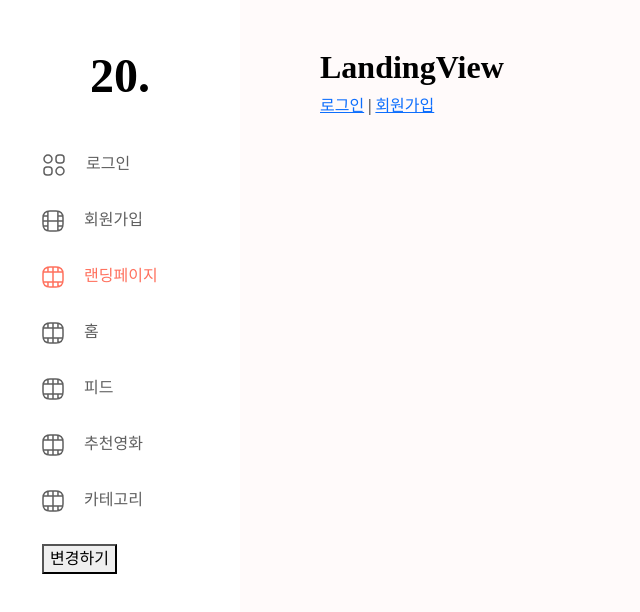
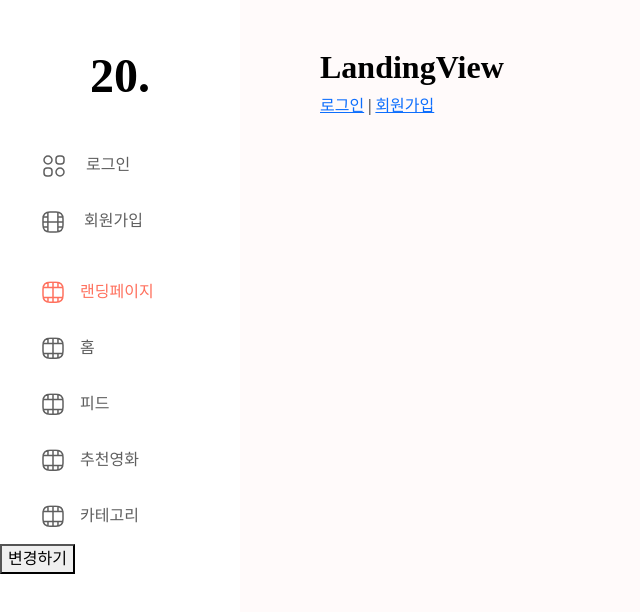
Before and after one commit to nimusmix/20-movie-recommend-project, a Vue app in the folder final-pjt-front/: page / in a window 1280 px wide. Shown: the top 612 px of the page, without its empty margins (0-640 px from the left). Built offline with nearby package versions, Linux system fonts and the light colour scheme; no server answers; a web font is replaced by a local one.

Commit message:
Sass 업데이트 (버튼, 카드, 애니메이션)

```diff
--- a/final-pjt-front/src/App.vue
+++ b/final-pjt-front/src/App.vue
@@ -5,12 +5,12 @@
       <nav id="col-nav">
         <a id="nav-logo" class="logo t-d-none">20.</a>
         <router-link :to="{ name: 'ProfileView', params: { username: username } }">{{ username }}</router-link>
+        <div v-if="isLogin">
+            <button @click="logout">로그아웃</button>                 <!-- 나중에 로그아웃 버튼 만들고 로그아웃 router link로 수정-->
+          </div>
         <ul id="nav-ul">
-          <li v-if="isLogin">
-            <button  @click="logout">로그아웃</button>                 <!-- 나중에 로그아웃 버튼 만들고 로그아웃 router link로 수정-->
-          </li>
           <li v-if="!isLogin">
-            <router-link :to="{ name: 'LoginView' }" >
+            <router-link class="nav-item" :to="{ name: 'LoginView' }" >
               <svg width="24" height="24" viewBox="0 0 24 24" fill="none" xmlns="http://www.w3.org/2000/svg">
                 <path d="M17 10H19C21 10 22 9 22 7V5C22 3 21 2 19 2H17C15 2 14 3 14 5V7C14 9 15 10 17 10ZM5 22H7C9 22 10 21 10 19V17C10 15 9 14 7 14H5C3 14 2 15 2 17V19C2 21 3 22 5 22ZM6 10C7.06087 10 8.07828 9.57857 8.82843 8.82843C9.57857 8.07828 10 7.06087 10 6C10 4.93913 9.57857 3.92172 8.82843 3.17157C8.07828 2.42143 7.06087 2 6 2C4.93913 2 3.92172 2.42143 3.17157 3.17157C2.42143 3.92172 2 4.93913 2 6C2 7.06087 2.42143 8.07828 3.17157 8.82843C3.92172 9.57857 4.93913 10 6 10V10ZM18 22C19.0609 22 20.0783 21.5786 20.8284 20.8284C21.5786 20.0783 22 19.0609 22 18C22 16.9391 21.5786 15.9217 20.8284 15.1716C20.0783 14.4214 19.0609 14 18 14C16.9391 14 15.9217 14.4214 15.1716 15.1716C14.4214 15.9217 14 16.9391 14 18C14 19.0609 14.4214 20.0783 15.1716 20.8284C15.9217 21.5786 16.9391 22 18 22Z" stroke-width="1.5" stroke-miterlimit="10" stroke-linecap="round" stroke-linejoin="round"/>
               </svg>
@@ -18,7 +18,7 @@
             </router-link>
           </li>
           <li v-if="!isLogin">
-            <router-link  :to="{ name: 'SignupView' }" >
+            <router-link  class="nav-item" :to="{ name: 'SignupView' }" >
               <svg width="22" height="22" viewBox="0 0 22 22" fill="none" xmlns="http://www.w3.org/2000/svg">
                 <path d="M5.89 1.52L5.89 20.48M15.89 1.52L15.89 20.48M5.89 5.97L1.54 5.97M5.89 11L1.03 11M5.89 15.97L1.48 15.97M20.89 5.97L16.54 5.97M20.89 11L16.03 11M15.97 11L4.97 11M20.89 15.97L16.48 15.97M8 21L14 21C19 21 21 19 21 14L21 8C21 3 19 1 14 1L8 0.999999C3 0.999999 1 3 1 8L0.999999 14C0.999999 19 3 21 8 21Z" stroke-width="1.5" stroke-linecap="round" stroke-linejoin="round"/>
               </svg>
@@ -28,15 +28,19 @@
           <li
           v-for="(routerName, routerLink, index) in routerLinks" :key="index"
           >
-            <router-link class="nav-hover"  :to="{ name: routerLink }" >
+            <div class="li-inner-box">
+              <router-link class="nav-item"  :to="{ name: routerLink }" >
                 <svg width="22" height="22" viewBox="0 0 22 22" fill="none" xmlns="http://www.w3.org/2000/svg">
                     <path d="M1.52 16.11H20.48M1.52 6.11H20.48M5.97 16.11V20.46M11 16.11V20.97M15.97 16.11V20.52M5.97 1.11V5.46M11 1.11V5.97M11 6.03V17.03M15.97 1.11V5.52M21 14V8C21 3 19 1 14 1H8C3 1 1 3 1 8V14C1 19 3 21 8 21H14C19 21 21 19 21 14Z"  stroke-width="1.5" stroke-linecap="round" stroke-linejoin="round"/>
                 </svg>
+                <div class="v-a-middle">
                   {{ routerName }}
+                </div>
               </router-link>
+            </div>
           </li>
-          <li><button @click="changeClass">변경하기</button></li>
         </ul>
+        <button @click="changeClass">변경하기</button>
       </nav>
       <router-view id="router-view" />
   </div>
@@ -100,6 +104,7 @@
     //시맨틱 컬러
     --primary-color: #FF715E;
     --primary-color-15: #ff715e60;
+    --primary-color-10: #ff715e23;
     --danger-color: #F16464 ;
     --warning-color: #F5AB35;
     --success-color: #47C1C3;
@@ -111,12 +116,16 @@
     --bg-router-color:#FFFAFA;
     --disable-color:#5F5F5F;
     --text-color:#000;
+
+    //버튼 텍스트 컬러
+    --button-live-text-color:#FFF;
   }
 
   #app.dark {
     //시맨틱 컬러
     --primary-color: #FF715E;
     --primary-color-15: #ff715e24;
+    --primary-color-10: #ff715e11;
     --danger-color: #F16464 ;
     --warning-color: #F5AB35;
     --success-color: #47C1C3;
@@ -128,6 +137,9 @@
     --bg-router-color:#1F1F1F;
     --disable-color:#c8c8c8;
     --text-color:#FFF;
+
+    //버튼 텍스트 컬러
+    --button-live-text-color:#FFF;
   }
 // 텍스트 스타일
   // 큰 텍스트 - h1
@@ -145,17 +157,41 @@
     font-size: $lg-font-size;
     font-weight: $lg-font-weight;
   }
+  $trans-global:width 1s, height 1s, background-color 1s, transform 1s, border-color 1s, color 1s;
+  $trans-global-fast:width 0.5s, height 0.5s, background-color 0.5s, transform 0.5s, border-color 0.5s, color 0.5s;
+  $trans-global-very-fast:width 0.1s, height 0.1s, background-color 0.1s, transform 0.1s, border-color 0.1s, color 0.1s;
+// button 스타일
+  .button-list{
+    .main-button{
+      margin-right: 0.5rem;
+      margin-bottom: 0.5rem;
+    }
+  }
+  .main-button {
+    padding: 0.2rem 1rem;
+    color:var(--primary-color);
+    border: 1px solid var(--primary-color);
+    background: none;
+    border-radius: 30px;
+    transition: $trans-global-fast;//$trans-global;
+    &.selected{
+      background-color: var(--primary-color);
+      color:var(--button-live-text-color);
+    }
+    &:hover{
+      background-color: var(--primary-color);
+      color:var(--button-live-text-color);
+    }
+  }
 // 전역 스타일
-  $trans-global:width 2s, height 2s, background-color 1s, transform 2s !global;
-
   #app {
     font-family:$body-font;
     background-color: var(--bg-router-color);
     color: var(--text-color);
     // -webkit-transition:width 2s, height 2s, background-color 2s, -webkit-transform 2s;
-    transition:$trans-global;
-    font-size:$main-font-size;
-    font-weight:$main-font-weight;
+    transition: $trans-global;//$trans-global;
+    font-size: $main-font-size;
+    font-weight: $main-font-weight;
   }
   //텍스트 데코레이션
   .t-d-none{
@@ -167,6 +203,7 @@
     font-weight: 600;
     font-size: 3rem;
   }
+
 // 네비 스타일
   #col-nav{
     $nav-width:240px !global;
@@ -182,11 +219,33 @@
     svg {
       stroke: var(--disable-color);
     }
+
+    #nav-ul{
+
+      margin: 0px;
+      padding: 0px;
+      li{
+        padding-left: $main-nav-padding-left;
+        height: 56px;
+        border-right: 5px solid var(--bg-color);
+        svg{
+          margin-right: 16px;
+        }
+        transition:$trans-global-fast;
+      }
+      li:hover{
+       background-color: var(--primary-color-10);
+       border-right: 5px solid var(--primary-color);
+       transition:$trans-global-fast;
+      }
       a {
+        display: inline-block;
+        vertical-align: middle;
         color: var(--disable-color);
         text-decoration: none;
+
       }
-    .nav-hover:hover{
+      li:hover a{
         color: var(--primary-color);
         svg {
           stroke: var(--primary-color);
@@ -198,16 +257,6 @@
           stroke: var(--primary-color);
         }
       }
-    #nav-ul{
-      margin: 0px;
-      padding: 0px;
-      li{
-        padding-left: $main-nav-padding-left;
-        height: 56px;
-        svg{
-          margin-right: 16px;
-        }
-      }
     }
     #nav-logo {
       color: var(--text-color);
@@ -216,6 +265,19 @@
       padding: 0px $main-nav-padding-left;
       margin-top: 40px;
       margin-bottom: 40px;
+    }
+    .li-inner-box{
+      width:100%;
+      height:100%;
+      position: relative;
+    }
+    .li-inner-box a{
+      position: absolute;top: 50%;
+      transform: translate(0%,-50%) /* 자식요소에 translate 값 주기*/
+    }
+    .v-a-middle{
+      display: inline-block;
+      vertical-align: middle;
     }
   }
 
@@ -228,62 +290,7 @@
   }
 
 
-
-
-
-
-
-
-//   $colors:(
-//     light: (
-//       bg-color:$white,
-//       text-color:$black,
-//       live-color:$live-color,
-//       primary-color:$primary-color,
-//     ),
-//     dark: (
-//       bg-color:$black,
-//       text-color:$white,
-//       live-color:$live-color,
-//       primary-color:$primary-color,
-//     )
-//   );
-
-// // 컬러세팅 함수
-//   @function get-color($key, $type: 'light'){
-//     @each $name, $color in map-get($colors, $type){
-//       @if($key == $name){
-//         @return $color
-//       }
-//     }
-//     $primary-color:#333 !global;
-//   };
-
-//   @mixin switch-color($property,$color){
-//     #{$property}: get-color($color);
-//     @at-root #app.dark & {
-//       #{$property}: get-color($color, dark);
-
-//     }
-//   };
-
-// // 메인
-// #color-mode{
-//   @include switch-color(background-color, bg-color);
-//   @include switch-color(color, text-color);
-// };
-
-// #app {
-//   font-family: $logo-font;
-//   -webkit-font-smoothing: antialiased;
-//   -moz-osx-font-smoothing: grayscale;
-// }
-
-// //네비바
-//   nav a {
-//     text-decoration: none;
-//     @include switch-color(color, text-color);
-//   }
+  //
 
 
 
--- a/final-pjt-front/src/components/CategoryItem.vue
+++ b/final-pjt-front/src/components/CategoryItem.vue
@@ -1,12 +1,10 @@
 <template>
-  <div class="card">
-    <router-link :to="{ name: 'DetailView', params: { pk: movie.id, movie:movie }}">
+  <div class="movie-card">
+    <router-link class="t-d-none" :to="{ name: 'DetailView', params: { pk: movie.id, movie:movie }}">
       <img :src="`https://image.tmdb.org/t/p/original/${ movie.poster_path }`"
       class="card-img-top" alt="...">
-      <div class="card-body">
-        <h5 class="card-title">{{ movie.title }}</h5>
-        <p class="card-text">{{ movie.vote_average }}</p>
-      </div>
+      <h5>{{ movie.title }}</h5>
+      <p><span>평균 별 </span>{{ movie.vote_average }}</p>
     </router-link>
   </div>
 </template>
--- a/final-pjt-front/src/views/CategoryView.vue
+++ b/final-pjt-front/src/views/CategoryView.vue
@@ -1,11 +1,11 @@
 <template>
   <div>
     <h1 class="h1">카테고리</h1>
-    <div>
+    <div class="button-list">
       <button
         v-for="ott in otts"
         :key="ott.id"
-        :class="{'selected': isSelectedOtt(ott)}"
+        :class="[{'selected': isSelectedOtt(ott)}, 'main-button']"
         @click="ottFilter"
       >
         {{ ottList[ott.name] }}
@@ -14,7 +14,7 @@
       <button
         v-for="genre in genres"
         :key="genre.id"
-        :class="{'selected': isSelectedGenre(genre)}"
+        :class="[{'selected': isSelectedGenre(genre)}, 'main-button']"
         @click="genreFilter"
       >
         {{ genre.name }}
@@ -133,7 +133,4 @@ export default {
 </script>
 
 <style>
-  .selected {
-    background-color: red;
-  }
 </style>
```
Lines whose indentation alone changed are shown as unchanged.
